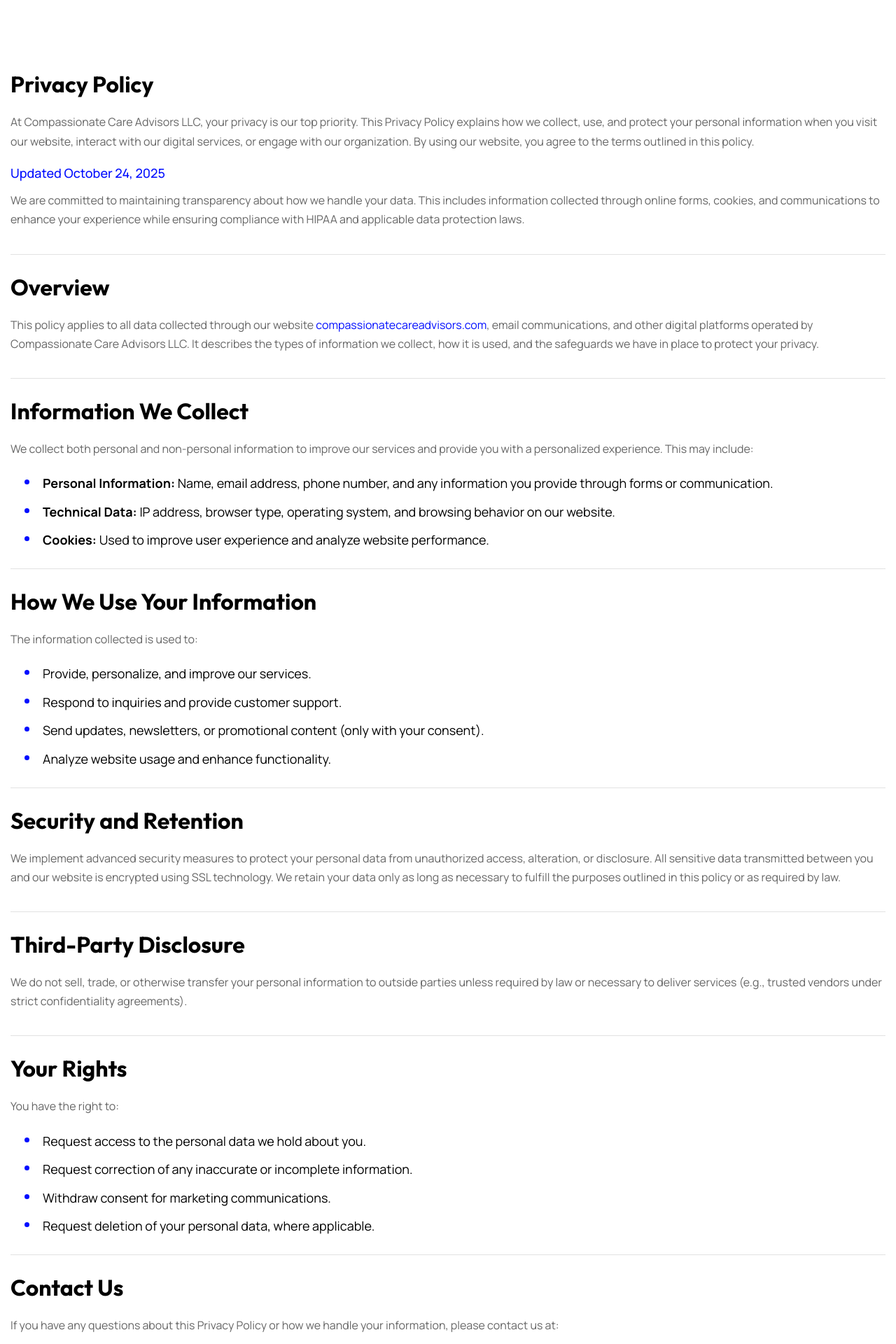
After one commit to Priyankaa-Das/IT, a Django app: page /privacy-policy/ in a window 1280 px wide; the page is wider, and only the part inside the window is pictured. The commit adds this page. Shown: the part 550-2470 px from the top of that part at 70% size. Run offline with Django 5.2, Linux system fonts and the light colour scheme; data comes from the database, SQL or seed files in the repository; some libraries are stand-ins or nearby versions; some web fonts are replaced.

Commit message:
privacy and term

```diff
--- /dev/null
+++ b/IT/templates/privacy_policy.html
@@ -0,0 +1,132 @@
+{% extends 'base.html' %}
+{% load static %}
+
+{% block seo %}
+
+{% endblock seo %}
+
+
+{% block body %}
+
+ <section class="page-title">
+		<div class="page-title_big-title">Privacy Policy</div>
+		<div class="page-title_bg-image" style="background-image:url({% static 'images/background/3.jpg' %})"></div>
+		<div class="page-title_shape-one" style="background-image:url({% static 'images/background/page-title-1.png' %})"></div>
+		<div class="page-title_shape-two" style="background-image:url({% static 'images/background/page-title-2.png' %})"></div>
+        <div class="auto-container">
+			<h1>Privacy Policy</h1>
+			<ul class="bread-crumb clearfix">
+				<li><a href="{% url 'index' %}">Home</a></li>
+				<li>Privacy Policy</li>
+			</ul>
+        </div>
+    </section>
+
+    <!-- Privacy Section -->
+<section class="privacy-section">
+	<div class="auto-container">
+		<!-- Privacy Content -->
+		<div class="privacy-content">
+			<h3>Privacy Policy</h3>
+			<p>At Compassionate Care Advisors LLC, your privacy is our top priority. This Privacy Policy explains how we collect, use, and protect your personal information when you visit our website, interact with our digital services, or engage with our organization. By using our website, you agree to the terms outlined in this policy.</p>
+			<div class="date">Updated October 24, 2025</div>
+			<p>We are committed to maintaining transparency about how we handle your data. This includes information collected through online forms, cookies, and communications to enhance your experience while ensuring compliance with HIPAA and applicable data protection laws.</p>
+		</div>
+
+		<!-- Overview -->
+		<div class="privacy-content">
+			<h3>Overview</h3>
+			<p>This policy applies to all data collected through our website <a href="https://compassionatecareadvisors.com/">compassionatecareadvisors.com</a>, email communications, and other digital platforms operated by Compassionate Care Advisors LLC. It describes the types of information we collect, how it is used, and the safeguards we have in place to protect your privacy.</p>
+		</div>
+
+		<!-- Information Collection -->
+		<div class="privacy-content">
+			<h3>Information We Collect</h3>
+			<p>We collect both personal and non-personal information to improve our services and provide you with a personalized experience. This may include:</p>
+			<ul class="privacy-list">
+				<li><strong>Personal Information:</strong> Name, email address, phone number, and any information you provide through forms or communication.</li>
+				<li><strong>Technical Data:</strong> IP address, browser type, operating system, and browsing behavior on our website.</li>
+				<li><strong>Cookies:</strong> Used to improve user experience and analyze website performance.</li>
+			</ul>
+		</div>
+
+		<!-- Use of Information -->
+		<div class="privacy-content">
+			<h3>How We Use Your Information</h3>
+			<p>The information collected is used to:</p>
+			<ul class="privacy-list">
+				<li>Provide, personalize, and improve our services.</li>
+				<li>Respond to inquiries and provide customer support.</li>
+				<li>Send updates, newsletters, or promotional content (only with your consent).</li>
+				<li>Analyze website usage and enhance functionality.</li>
+			</ul>
+		</div>
+
+		<!-- Data Protection -->
+		<div class="privacy-content">
+			<h3>Security and Retention</h3>
+			<p>We implement advanced security measures to protect your personal data from unauthorized access, alteration, or disclosure. All sensitive data transmitted between you and our website is encrypted using SSL technology. We retain your data only as long as necessary to fulfill the purposes outlined in this policy or as required by law.</p>
+		</div>
+
+		<!-- Third-Party Disclosure -->
+		<div class="privacy-content">
+			<h3>Third-Party Disclosure</h3>
+			<p>We do not sell, trade, or otherwise transfer your personal information to outside parties unless required by law or necessary to deliver services (e.g., trusted vendors under strict confidentiality agreements).</p>
+		</div>
+
+		<!-- Your Rights -->
+		<div class="privacy-content">
+			<h3>Your Rights</h3>
+			<p>You have the right to:</p>
+			<ul class="privacy-list">
+				<li>Request access to the personal data we hold about you.</li>
+				<li>Request correction of any inaccurate or incomplete information.</li>
+				<li>Withdraw consent for marketing communications.</li>
+				<li>Request deletion of your personal data, where applicable.</li>
+			</ul>
+		</div>
+
+		<!-- Contact -->
+		<div class="privacy-content">
+			<h3>Contact Us</h3>
+			<p>If you have any questions about this Privacy Policy or how we handle your information, please contact us at:</p>
+			<p><strong>Compassionate Care Advisors LLC</strong><br>
+			Email: <a href="mailto:info@compassionatecareadvisors.com">info@compassionatecareadvisors.com</a><br>
+			Website: <a href="https://compassionatecareadvisors.com/">compassionatecareadvisors.com</a></p>
+		</div>
+	</div>
+</section>
+<!-- End Privacy Section -->
+
+<!-- CTA One -->
+<section class="cta-one style-two">
+	<div class="auto-container">
+		<div class="inner-container d-flex justify-content-between align-items-center flex-wrap">
+			<div class="cta-one_content">
+				<div class="cta-one_title">Your Privacy, Our Promise</div>
+				<h3 class="cta-one_heading">We value your trust — safeguarding your data is our responsibility.</h3>
+			</div>
+			<div class="cta-one_btn">
+				<div class="news-three_button">
+					<a href="{% url 'contact' %}" class="theme-btn btn-style-one">
+						<span class="btn-wrap">
+							<span class="text-one">Contact Us</span>
+							<span class="text-two">Contact Us</span>
+						</span>
+					</a>
+				</div>
+			</div>
+		</div>
+	</div>
+</section>
+<!-- End CTA One -->
+
+
+<br> <br>
+
+{% endblock body %}
+
+
+{% block js %}
+
+{% endblock js %}
--- a/IT/urls.py
+++ b/IT/urls.py
@@ -25,4 +25,8 @@
     path('contact/', views.contact_view, name='contact'),
     path('contact/success/', views.contact_success_view, name='contact_success'),
 
+
+    path('privacy-policy/', views.privacy_policy, name='privacy_policy'),
+    path('terms-of-service/', views.terms_of_service, name='terms_of_service'),
+
     ]
--- a/IT/views.py
+++ b/IT/views.py
@@ -184,3 +184,10 @@
 
 def contact_success_view(request):
     return render(request, 'contact/contact_success.html')
+
+
+def privacy_policy(request):
+    return render(request, 'privacy_policy.html')
+
+def terms_of_service(request):
+    return render(request, 'terms_of_service.html')
--- a/templates/base.html
+++ b/templates/base.html
@@ -144,8 +144,8 @@
                                                             <h6>About CCA</h6>
                                                             <ul>
                                                                 <li><a href="{% url 'about' %}">About Us</a></li>
-                                                                <li><a href="#">Privacy Policy</a></li>
-                                                                <li><a href="#">Terms & Conditions</a></li>
+                                                                <li><a href="{% url 'privacy_policy' %}">Privacy Policy</a></li>
+                                                                <li><a href="{% url 'terms_of_service' %}">Terms & Conditions</a></li>
                                                             </ul>
                                                             <h6>Support</h6>
                                                             <ul>
```
Also changed, not shown: IT/templates/terms_of_service.html (added, +139 -0 lines).
